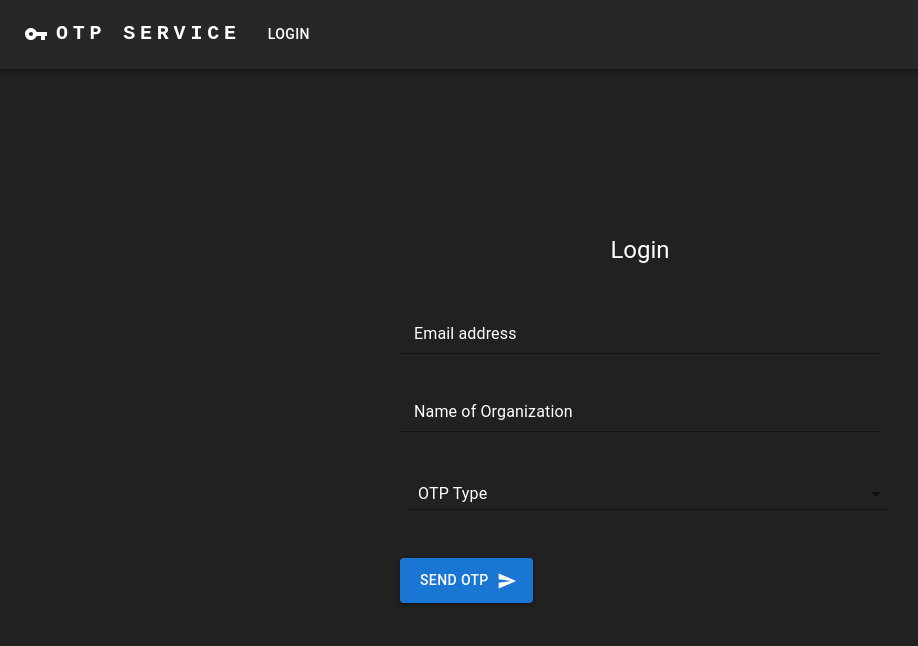
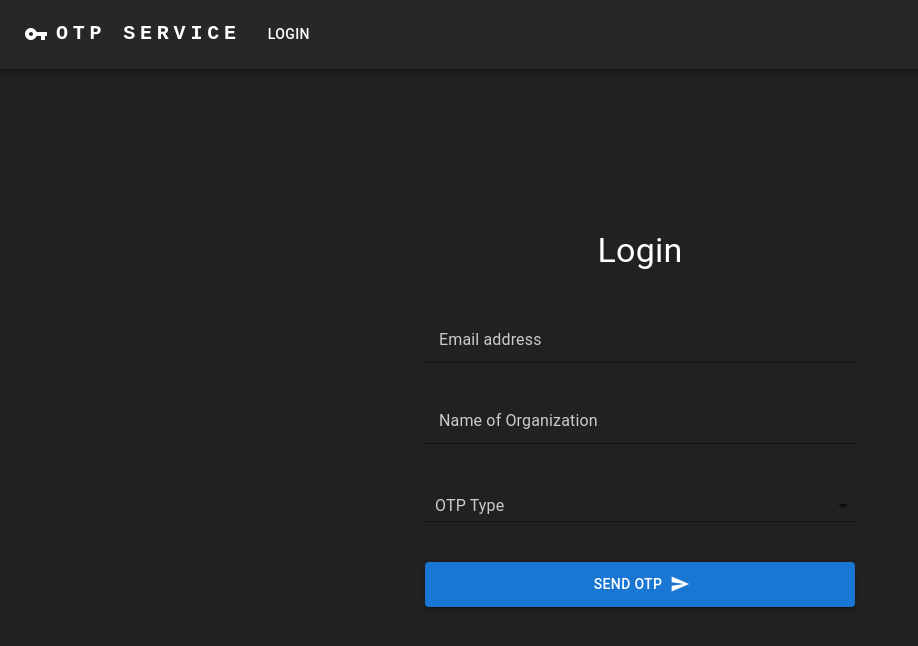
Before and after one commit to OmkarPatil50/OTP-Service-app, a React (Create React App) app: page / in a window 1280 px wide. Shown: the top 646 px of the page, without its empty margins (0-918 px from the left). Built offline with nearby package versions, Linux system fonts and the light colour scheme.

Commit message:
Fix: minor fixes

```diff
--- a/src/Components/LoginForm.jsx
+++ b/src/Components/LoginForm.jsx
@@ -1,3 +1,4 @@
+import { useNavigate } from "react-router-dom";
 import styled from "@emotion/styled";
 import { Send } from "@mui/icons-material";
 import {
@@ -11,8 +12,9 @@ import {
   Select,
   Typography,
 } from "@mui/material";
-import React, { useState } from "react";
+import React, { useContext, useState } from "react";
 import { toast } from "react-toastify";
+import { AppContext } from "../Context/AppContext";
 
 const StyledFormControl = styled(FormControl)({
   width: "100%",
@@ -20,20 +22,25 @@ const StyledFormControl = styled(FormControl)({
 });
 
 const StyledInputLabel = styled(InputLabel)({
-  color: "white",
+  color: "#ccc",
+  alignSelf: "center",
 });
 
 const StyledButton = styled(Button)({
   margin: "40px 0 20px 0 ",
   padding: "10px 20px",
+  width: "100%",
 });
 
 const StyledInput = styled(Input)({
   color: "white",
   padding: "0 15px",
+  fontSize: "18px",
 });
 
 const LoginForm = () => {
+  const navigate = useNavigate();
+
   const [formData, setFormData] = useState({
     email: "",
     type: "",
@@ -42,6 +49,8 @@ const LoginForm = () => {
   });
 
   const [isClicked, setIsClicked] = useState(false);
+
+  const { dispatch } = useContext(AppContext);
 
   const changeHandler = (event) => {
     return setFormData((prev) => {
@@ -66,11 +75,20 @@ const LoginForm = () => {
         }
       );
       const result = await response.json();
+      console.log(result);
       if (result.message) {
-        return toast.success(result.message);
+        dispatch({ type: "SET_LOADING", payload: false });
+        toast.success(result.message);
+        navigate("/verify", {
+          state: formData,
+        });
+      } else {
+        dispatch({ type: "SET_LOADING", payload: false });
+        toast.error(`${result.error}, Please try after some time!`);
       }
     } catch (error) {
-      toast.error(error);
+      dispatch({ type: "SET_LOADING", payload: false });
+      toast.error(`${error}, Please try after some time!`);
     }
   };
 
@@ -79,9 +97,9 @@ const LoginForm = () => {
   });
 
   return (
-    <Box width={480}>
+    <Box width={480} sx={{padding:'25px'}}>
       <Typography
-        variant="h5"
+        variant="h4"
         textAlign="center"
         sx={{ color: "white", marginBottom: "10px" }}
       >
@@ -89,16 +107,14 @@ const LoginForm = () => {
       </Typography>
 
       <StyledFormControl>
-        <StyledInputLabel htmlFor="email" sx={{ color: "white" }}>
-          Email address
-        </StyledInputLabel>
+        <StyledInputLabel htmlFor="email">Email address</StyledInputLabel>
         <StyledInput
           id="email"
           name="email"
+          type="email"
           required
           onChange={changeHandler}
           aria-describedby="my-helper-text"
-          sx={{ color: "white" }}
         />
         {isClicked && !formData.email.length ? (
           <StyledFormHelperText id="my-helper-text">
@@ -115,7 +131,7 @@ const LoginForm = () => {
         )}
       </StyledFormControl>
       <StyledFormControl>
-        <StyledInputLabel htmlFor="organization" sx={{ color: "white" }}>
+        <StyledInputLabel htmlFor="organization">
           Name of Organization
         </StyledInputLabel>
         <StyledInput
@@ -124,7 +140,6 @@ const LoginForm = () => {
           required
           onChange={changeHandler}
           aria-describedby="my-helper-text"
-          sx={{ color: "white" }}
         />
         {isClicked && !formData.organization.length ? (
           <StyledFormHelperText id="my-helper-text">
@@ -135,7 +150,7 @@ const LoginForm = () => {
         )}
       </StyledFormControl>
 
-      <StyledFormControl variant="standard" sx={{ m: 1, minWidth: 120 }}>
+      <StyledFormControl variant="standard" sx={{ minWidth: 120 }}>
         <StyledInputLabel
           id="demo-simple-select-standard-label"
           sx={{ padding: "0 10px" }}
@@ -158,7 +173,7 @@ const LoginForm = () => {
           <MenuItem value="alphabet-based">Alphabet-Based</MenuItem>
         </Select>
         {isClicked && !formData.type.length ? (
-          <StyledFormHelperText id="my-helper-text">
+          <StyledFormHelperText id="my-helper-text" sx={{ marginLeft: "15px" }}>
             OTP Type is Required*
           </StyledFormHelperText>
         ) : (
@@ -176,6 +191,7 @@ const LoginForm = () => {
             formData.organization.length &&
             checkEmail(formData.email)
           ) {
+            dispatch({ type: "SET_LOADING", payload: true });
             handleSend();
           }
         }}
--- a/src/Components/Navbar.jsx
+++ b/src/Components/Navbar.jsx
@@ -6,25 +6,18 @@ import {
   Container,
   IconButton,
   Menu,
-  MenuItem,
   Toolbar,
   Typography,
 } from "@mui/material";
-import React, { useState } from "react";
+import React from "react";
+import {useNavigate} from 'react-router-dom'
 
 const Navbar = () => {
-  const [anchorElNav, setAnchorElNav] = useState(null);
 
-  const handleOpenNavMenu = (event) => {
-    setAnchorElNav(event.currentTarget);
-  };
-
-  const handleCloseNavMenu = () => {
-    setAnchorElNav(null);
-  };
+  const navigate = useNavigate()
 
   return (
-    <AppBar position="sticky" sx={{backgroundColor:'#27272a'}}>
+    <AppBar position="sticky" sx={{ backgroundColor: "#27272a" }}>
       <Container maxWidth="xl">
         <Toolbar disableGutters>
           <VpnKey sx={{ display: { xs: "none", md: "flex" }, mr: 1 }} />
@@ -32,7 +25,7 @@ const Navbar = () => {
             variant="h6"
             noWrap
             component="a"
-            href="#app-bar-with-responsive-menu"
+            href="/"
             sx={{
               mr: 2,
               display: { xs: "none", md: "flex" },
@@ -42,6 +35,7 @@ const Navbar = () => {
               color: "inherit",
               textDecoration: "none",
             }}
+
           >
             OTP SERVICE
           </Typography>
@@ -52,40 +46,17 @@ const Navbar = () => {
               aria-label="account of current user"
               aria-controls="menu-appbar"
               aria-haspopup="true"
-              onClick={handleOpenNavMenu}
               color="inherit"
             >
               <Menu />
             </IconButton>
-            <Menu
-              id="menu-appbar"
-              anchorEl={anchorElNav}
-              anchorOrigin={{
-                vertical: "bottom",
-                horizontal: "left",
-              }}
-              keepMounted
-              transformOrigin={{
-                vertical: "top",
-                horizontal: "left",
-              }}
-              open={Boolean(anchorElNav)}
-              onClose={handleCloseNavMenu}
-              sx={{
-                display: { xs: "block", md: "none" },
-              }}
-            >
-              <MenuItem key="login" onClick={handleCloseNavMenu}>
-                <Typography textAlign="center">Login</Typography>
-              </MenuItem>
-            </Menu>
           </Box>
           <VpnKey sx={{ display: { xs: "flex", md: "none" }, mr: 1 }} />
           <Typography
             variant="h5"
             noWrap
             component="a"
-            href="#app-bar-with-responsive-menu"
+            href="/"
             sx={{
               mr: 2,
               display: { xs: "flex", md: "none" },
@@ -102,7 +73,6 @@ const Navbar = () => {
           <Box sx={{ flexGrow: 1, display: { xs: "none", md: "flex" } }}>
             <Button
               key="login"
-              onClick={handleCloseNavMenu}
               sx={{ my: 2, color: "white", display: "block" }}
             >
               Login
```
